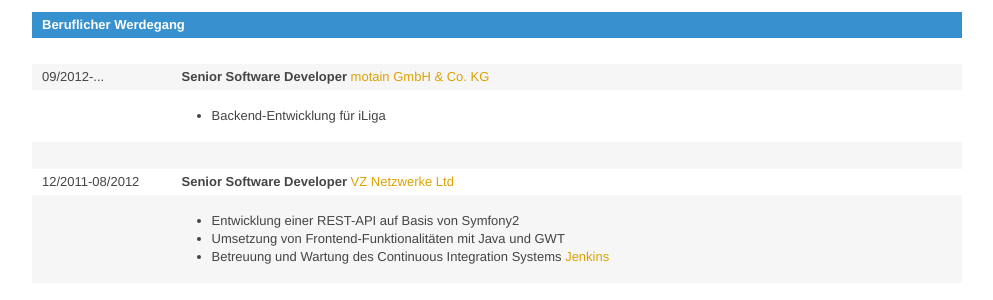
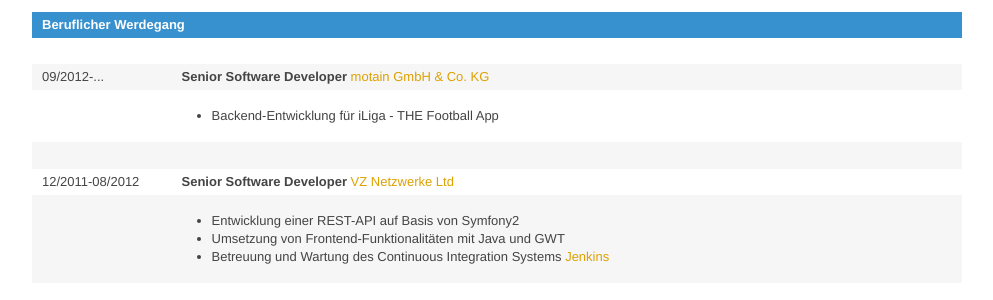
Before and after one commit to dirkaholic/dirkaholic.github.com, a Jekyll site: the page built from index.html, in a window 1280 px wide and 900 px high, scrolled down 524 px. Shown: the part 152-452 px from the top of the window, without its empty margins (158-1151 px from the left). Built offline with Jekyll 4.4.1, drawn with Linux system fonts in a browser that asks for light colours; nearby versions of some CDN libraries; some web fonts are replaced; Markdown is read by kramdown in place of the engine named in the settings.

Commit message:
Add complete iLiga name

```diff
--- a/index.html
+++ b/index.html
@@ -125,7 +125,7 @@
         <td>&nbsp;</td>
         <td>
             <ul>
-                <li>Backend-Entwicklung für iLiga</li>
+                <li>Backend-Entwicklung für iLiga - THE Football App</li>
             </ul>
         </td>
     </tr>
```
